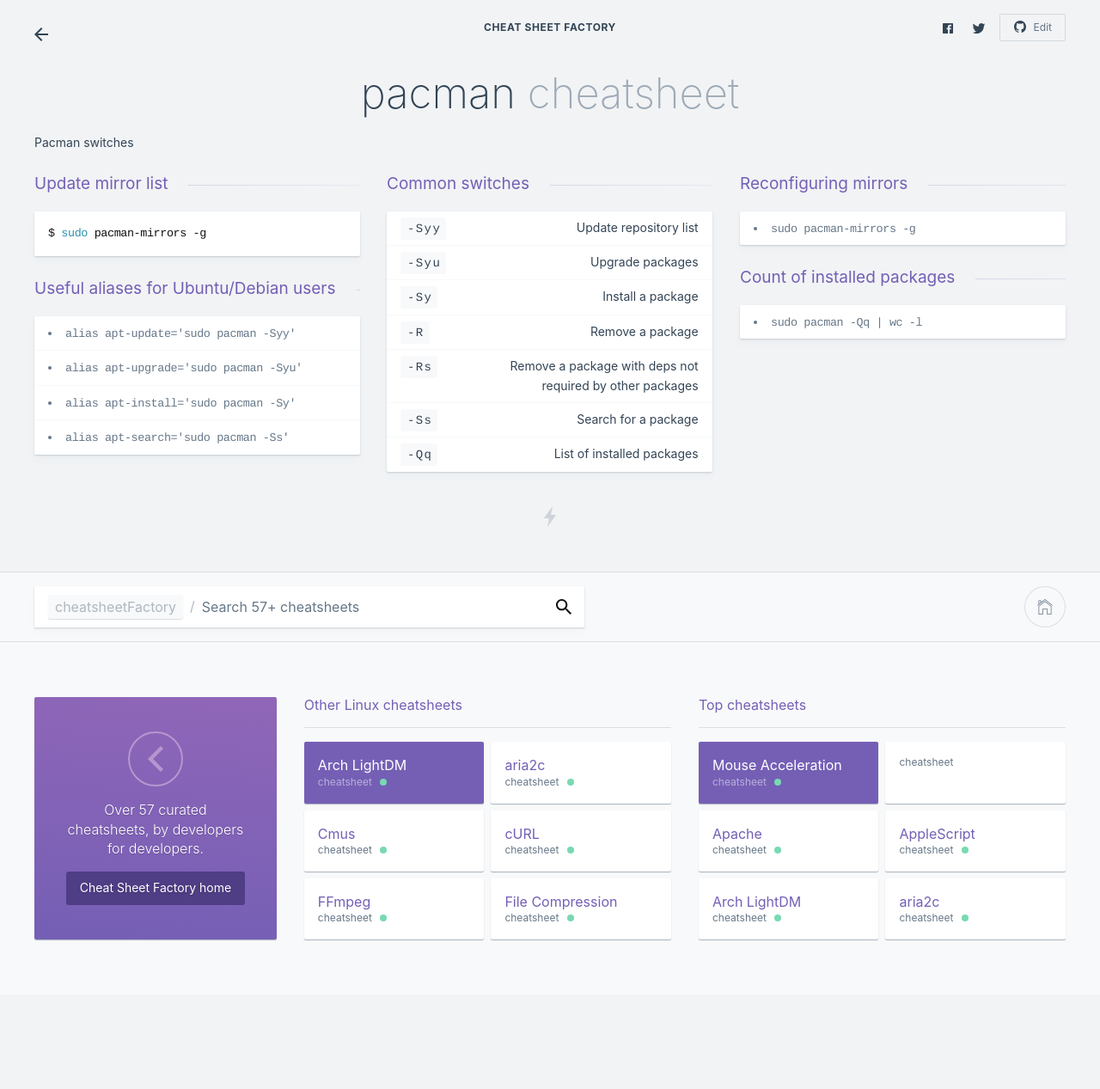
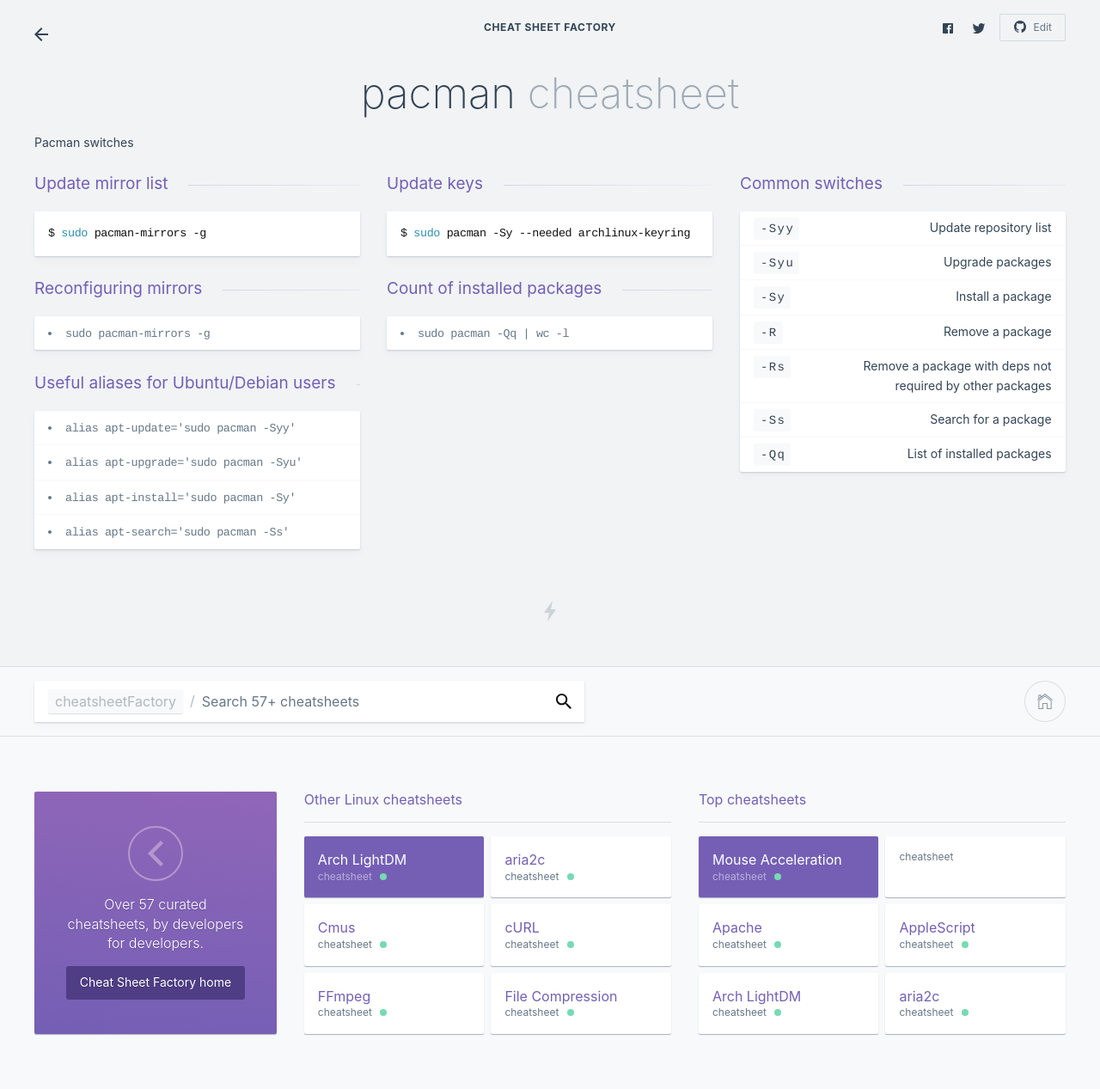
Before and after one commit to kasramp/cheat-sheet-factory, a Jekyll site: the page built from linux/pacman.md, in a window 1280 px wide. Shown: the whole page at 86% size. Built offline with Jekyll 4.4.1, drawn with Linux system fonts in a browser that asks for light colours; before the commit the page ends 1157 px from its top, so only the background shows below that.

Commit message:
Update pacman cheatsheet

````diff
--- a/linux/pacman.md
+++ b/linux/pacman.md
@@ -19,6 +19,12 @@ Switches
 
 ```bash
 $ sudo pacman-mirrors -g
+```
+
+### Update keys
+
+```bash
+$ sudo pacman -Sy --needed archlinux-keyring
 ```
 
 ### Common switches
````
Also changed, not shown: other parts of linux/pacman.md (+1 -1 lines).
